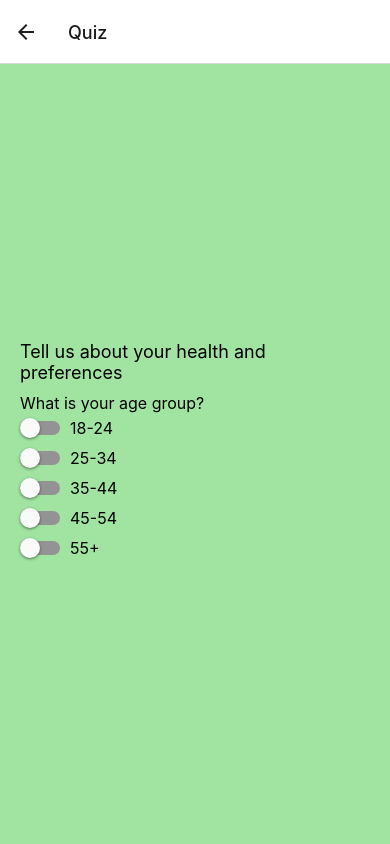
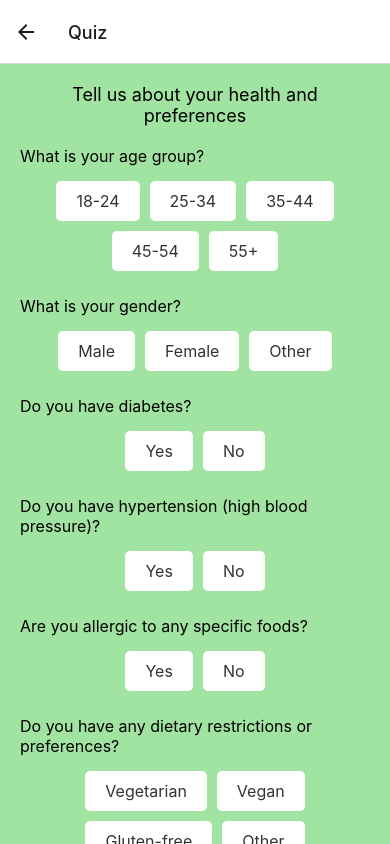
Before and after one commit to shreyasuratran/Salud, a React Native app in the folder frontend/: screen /Quiz in a window 390 px wide. Built offline with nearby package versions, Linux system fonts and the light colour scheme.

Commit message:
cuter quiz

```diff
--- a/frontend/Quiz.js
+++ b/frontend/Quiz.js
@@ -1,81 +1,67 @@
 import React, { useState } from 'react';
-import { View, Text, TextInput, Switch, Button, StyleSheet } from 'react-native';
+import { View, Text, TextInput, Button, StyleSheet, ScrollView, TouchableOpacity } from 'react-native';
 
 const QuizPage = () => {
     const [healthCondition, setHealthCondition] = useState('');
-    const [vegan, setVegan] = useState(false);
-    const [vegetarian, setVegetarian] = useState(false);
-    const [glutenFree, setGlutenFree] = useState(false);
-    const [dairyFree, setDairyFree] = useState(false);
+    const [selectedOptions, setSelectedOptions] = useState({});
 
-    const [questionIndex, setQuestionIndex] = useState(0);
     const questions = [
-        { question: 'What is your age group?', options: ['18-24', '25-34', '35-44', '45-54', '55+'], selectedOptions: [] },
-        { question: 'What is your gender?', options: ['Male', 'Female', 'Other'], selectedOptions: [] },
-        { question: 'Do you have diabetes?', options: ['Yes', 'No'], selectedOptions: [] },
-        { question: 'Do you have hypertension (high blood pressure)?', options: ['Yes', 'No'], selectedOptions: [] },
-        { question: 'Are you allergic to any specific foods?', options: ['Yes', 'No'], selectedOptions: [] },
-        { question: 'Do you have any dietary restrictions or preferences?', options: ['Vegetarian', 'Vegan', 'Gluten-free', 'Other'], selectedOptions: [] },
-        { question: 'Are there specific ingredients you dislike or cannot consume?', options: ['Yes', 'No'], selectedOptions: [] },
-        { question: 'Are there specific cuisines you prefer?', options: ['Italian', 'Asian', 'Mediterranean', 'Other'], selectedOptions: [] },
-        { question: 'Are you currently taking any medications?', options: ['Yes', 'No'], selectedOptions: [] },
-        { question: 'Do you take any dietary supplements?', options: ['Yes', 'No'], selectedOptions: [] },
-        { question: 'How many meals and snacks do you typically have in a day?', options: ['1 meal, no snacks', '2 meals, 1-2 snacks', '3 meals, no snacks', 'Other'], selectedOptions: [] },
-        { question: 'How would you describe your cooking skill level?', options: ['Beginner', 'Intermediate', 'Advanced'], selectedOptions: [] },
+        { id: 1, question: 'What is your age group?', options: ['18-24', '25-34', '35-44', '45-54', '55+'] },
+        { id: 2, question: 'What is your gender?', options: ['Male', 'Female', 'Other'] },
+        { id: 3, question: 'Do you have diabetes?', options: ['Yes', 'No'] },
+        { id: 4, question: 'Do you have hypertension (high blood pressure)?', options: ['Yes', 'No'] },
+        { id: 5, question: 'Are you allergic to any specific foods?', options: ['Yes', 'No'] },
+        { id: 6, question: 'Do you have any dietary restrictions or preferences?', options: ['Vegetarian', 'Vegan', 'Gluten-free', 'Other'] },
+        { id: 7, question: 'Are there specific ingredients you dislike or cannot consume?', options: ['Yes', 'No'] },
+        { id: 8, question: 'Are there specific cuisines you prefer?', options: ['Italian', 'Asian', 'Mediterranean', 'Other'] },
+        { id: 9, question: 'Are you currently taking any medications?', options: ['Yes', 'No'] },
+        { id: 10, question: 'Do you take any dietary supplements?', options: ['Yes', 'No'] },
+        { id: 11, question: 'How many meals and snacks do you typically have in a day?', options: ['1 meal, no snacks', '2 meals, 1-2 snacks', '3 meals, no snacks', 'Other'] },
+        { id: 12, question: 'How would you describe your cooking skill level?', options: ['Beginner', 'Intermediate', 'Advanced'] },
     ];
 
     const handleSubmit = () => {
         console.log('Submitted Health Condition:', healthCondition);
-        console.log('Submitted Dietary Preferences:', { vegan, vegetarian, glutenFree, dairyFree });
-        console.log('Submitted Answers:', questions.map((q, index) => ({ question: q.question, answer: q.selectedOptions })));
+        console.log('Submitted Answers:', selectedOptions);
         // Here, you would typically send this data to your backend or state management store
     };
 
-    const handleAnswerSelection = (index, option) => {
-        const updatedQuestions = [...questions];
-        const selectedOptions = updatedQuestions[index].selectedOptions;
-
-        if (selectedOptions.includes(option)) {
-            selectedOptions.splice(selectedOptions.indexOf(option), 1);
-        } else {
-            selectedOptions.push(option);
-        }
-
-        setQuestionIndex(index + 1);
-
-        if (index === questions.length - 1) {
-            handleSubmit();
-        }
+    const handleAnswerSelection = (questionId, option) => {
+        setSelectedOptions(prevState => ({
+            ...prevState,
+            [questionId]: option,
+        }));
     };
 
     return (
-        <View style={styles.container}>
+        <ScrollView contentContainerStyle={styles.container} keyboardShouldPersistTaps="handled">
             <Text style={styles.heading}>Tell us about your health and preferences</Text>
-            {questionIndex < questions.length ? (
-                <View>
-                    <Text style={styles.label}>{questions[questionIndex].question}</Text>
-                    {questions[questionIndex].options.map((option, index) => (
-                        <View key={index} style={styles.switchContainer}>
-                            <Switch
-                                value={questions[questionIndex].selectedOptions.includes(option)}
-                                onValueChange={() => handleAnswerSelection(questionIndex, option)}
-                            />
-                            <Text style={styles.switchLabel}>{option}</Text>
+            {questions.map(question => (
+                <View key={question.id} style={styles.questionContainer}>
+                    <Text style={styles.question}>{question.question}</Text>
+                    <View style={styles.buttonContainer}>
+                        {question.options.map(option => (
+                            <TouchableOpacity
+                                key={option}
+                                style={[styles.button, selectedOptions[question.id] === option && styles.selectedButton]}
+                                onPress={() => handleAnswerSelection(question.id, option)}
+                            >
+                                <Text style={styles.buttonText}>{option}</Text>
+                            </TouchableOpacity>
+                        ))}
+                    </View>
                 </View>
             ))}
-                </View>
-            ) : (
-                <View>
+            <View style={styles.textInputContainer}>
                 <Text style={styles.label}>Health Condition:</Text>
                 <TextInput
                     style={styles.input}
                     value={healthCondition}
                     onChangeText={setHealthCondition}
                 />
+            </View>
             <Button onPress={handleSubmit} title="Submit" />
-                </View>
-            )}
-        </View>
+        </ScrollView>
     );
 };
 
@@ -83,18 +69,44 @@ const styles = StyleSheet.create({
     container: {
         padding: 20,
         backgroundColor: '#A1e3a1',
-        flex: 1,
-        justifyContent: 'center',
     },
     heading: {
         fontSize: 18,
+        marginBottom: 20,
+        color: "#000000",
+        textAlign: 'center',
+    },
+    questionContainer: {
+        marginBottom: 20,
+    },
+    question: {
+        fontSize: 16,
         marginBottom: 10,
-        color: "#000000"
+        color: "#000000",
+    },
+    buttonContainer: {
+        flexDirection: 'row',
+        flexWrap: 'wrap',
+        justifyContent: 'center',
+    },
+    button: {
+        backgroundColor: '#ffffff',
+        paddingVertical: 10,
+        paddingHorizontal: 20,
+        borderRadius: 5,
+        margin: 5,
+    },
+    selectedButton: {
+        backgroundColor: '#5cb85c',
+    },
+    buttonText: {
+        fontSize: 16,
+        color: '#333333',
     },
     label: {
         fontSize: 16,
         marginBottom: 5,
-        color: "#000000"
+        color: "#000000",
     },
     input: {
         height: 40,
@@ -102,17 +114,7 @@ const styles = StyleSheet.create({
         borderWidth: 1,
         marginBottom: 15,
         padding: 10,
-        backgroundColor: "#000000",
-    },
-    switchContainer: {
-        flexDirection: 'row',
-        alignItems: 'center',
-        marginBottom: 10,
-    },
-    switchLabel: {
-        marginLeft: 10,
-        fontSize: 16,
-        color: "#000000",
+        backgroundColor: "#ffffff",
     },
 });
 
```
Lines whose indentation alone changed are shown as unchanged.
